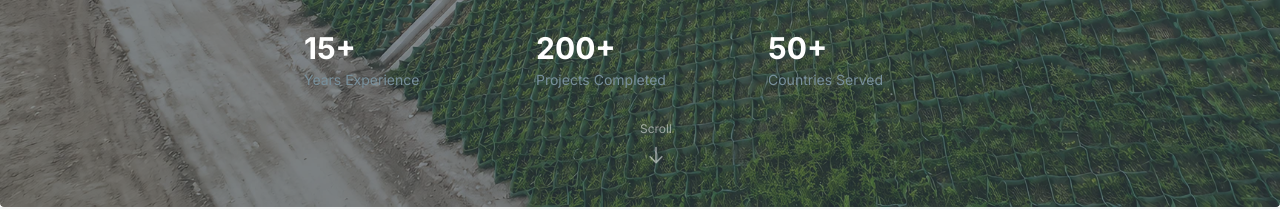
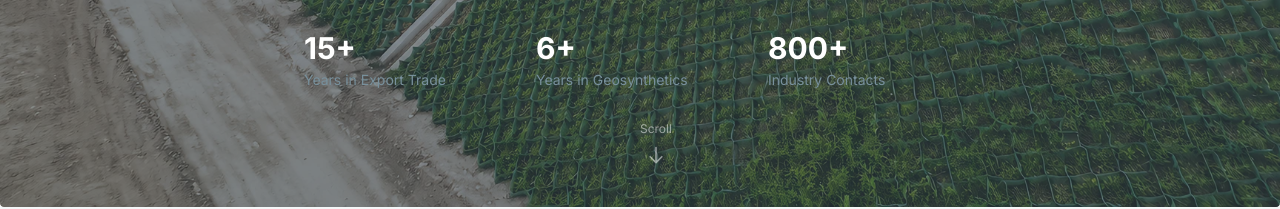
Before and after one commit to Aliya-lab/geocell-website, a Next.js app: page / in a window 1280 px wide. Shown: the part 658-867 px from the top of the page. Built offline with nearby package versions, Linux system fonts and the light colour scheme.

Commit message:
Update HeroSection.tsx

```diff
--- a/src/components/sections/HeroSection.tsx
+++ b/src/components/sections/HeroSection.tsx
@@ -57,9 +57,9 @@ export function HeroSection() {
           {/* Stats Row */}
           <div className="grid grid-cols-3 gap-6 mt-14 pt-8 border-t border-slate-rock-600/50">
             {[
-              { value: '15+', label: 'Years Experience' },
-              { value: '200+', label: 'Projects Completed' },
-              { value: '50+', label: 'Countries Served' },
+              { value: '15+', label: 'Years in Export Trade' },
+              { value: '6+', label: 'Years in Geosynthetics' },
+              { value: '800+', label: 'Industry Contacts' },
             ].map((stat) => (
               <div key={stat.label}>
                 <div className="font-heading font-bold text-white text-3xl">{stat.value}</div>
```
